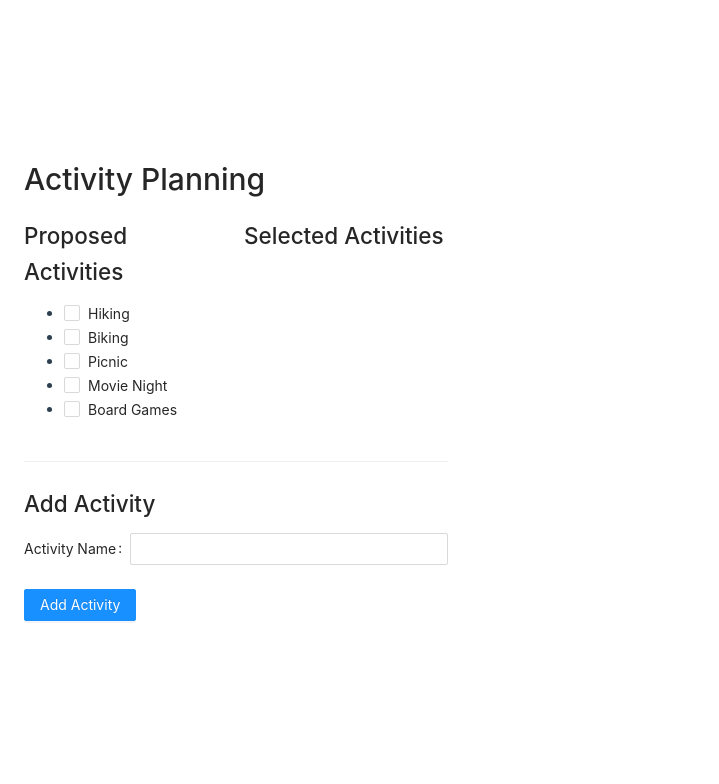
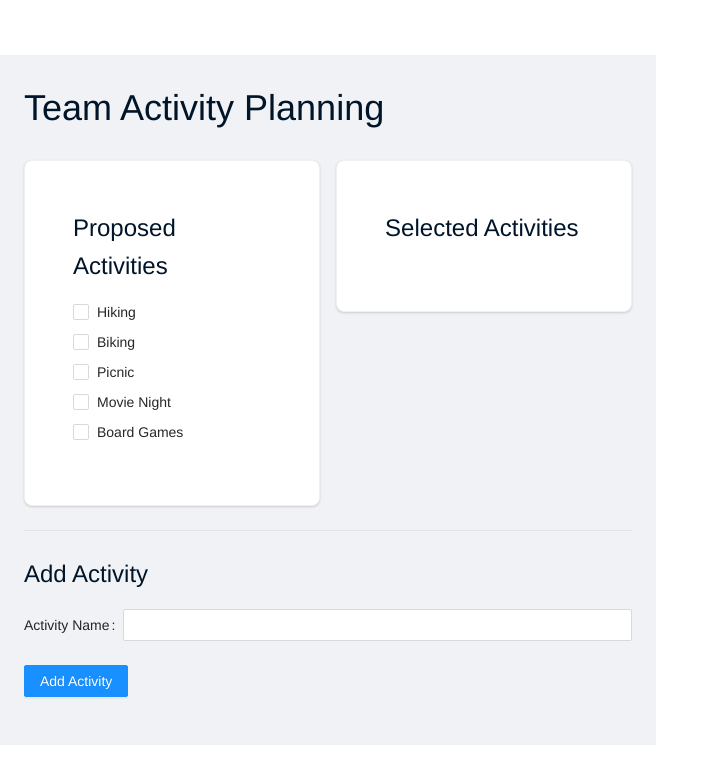
Before and after one commit to jerry729/CS180-A-Fancy-Time-Management-Tool, a Vue app in the folder CS180SL/: page /team-activity in a window 1280 px wide. Shown: the top 784 px of the page, without its empty margins (0-719 px from the left). Built offline with nearby package versions, Linux system fonts and the light colour scheme.

Commit message:
changed UI and created add team activity, select team activity, and delete team activity

```diff
--- a/CS180SL/src/views/TeamActivity.vue
+++ b/CS180SL/src/views/TeamActivity.vue
@@ -1,33 +1,38 @@
 <template>
   <div class="activity-planning">
-    <h1>Activity Planning</h1>
+    <h1>Team Activity Planning</h1>
     <a-row :gutter="[16, 16]">
       <a-col :span="12">
+        <a-card class="card">
           <h2>Proposed Activities</h2>
           <ul>
             <li v-for="activity in proposedActivities" :key="activity.id">
               <a-checkbox v-model:checked="activity.selected">{{ activity.name }}</a-checkbox>
             </li>
           </ul>
+        </a-card>
       </a-col>
       <a-col :span="12">
+        <a-card class="card">
         <h2>Selected Activities</h2>
         <ul>
           <li v-for="activity in selectedActivities" :key="activity.id">
             {{ activity.name }}
+            <a-button size="small" type="danger" @click="removeActivity(activity.id)">Remove</a-button>
           </li>
         </ul>
+      </a-card>
       </a-col>
     </a-row>
     <a-divider />
     <h2>Add Activity</h2>
-    <a-form :form="form" @finish="addActivity">
+    <a-form :model="form" @finish="addActivity">
       <a-form-item
         label="Activity Name"
         name="activityName"
         rules="[{ required: true, message: 'Please enter an activity name' }]"
       >
-        <a-input v-model:value="activityName" />
+        <a-input v-model:value="form.activityName" />
       </a-form-item>
       <a-form-item>
         <a-button type="primary" html-type="submit">Add Activity</a-button>
@@ -37,7 +42,7 @@
 </template>
 
 <script>
-import { defineComponent, reactive } from "vue";
+import { defineComponent, reactive, computed } from "vue";
 import { message } from "ant-design-vue";
 
 export default defineComponent({
@@ -47,13 +52,21 @@ export default defineComponent({
       activityName: "",
     });
 
-    const activities = [
+    const removeActivity = (id) => {
+      const activityIndex = activities.findIndex((activity) => activity.id === id);
+      if (activityIndex !== -1) {
+        activities.splice(activityIndex, 1);
+        message.success("Removed activity");
+      }
+    };
+
+    const activities = reactive([
       { id: 1, name: "Hiking", selected: false },
       { id: 2, name: "Biking", selected: false },
       { id: 3, name: "Picnic", selected: false },
       { id: 4, name: "Movie Night", selected: false },
       { id: 5, name: "Board Games", selected: false },
-    ];
+    ]);
 
     const addActivity = () => {
       if (!form.activityName) {
@@ -70,13 +83,13 @@ export default defineComponent({
       message.success(`Added ${newActivity.name}`);
     };
 
-    const proposedActivities = activities.filter((activity) => !activity.selected);
-    const selectedActivities = activities.filter((activity) => activity.selected);
+    const proposedActivities = computed(() => activities.filter((activity) => !activity.selected));
+    const selectedActivities = computed(() => activities.filter((activity) => activity.selected));
 
   return {
       form,
-      activities,
       addActivity,
+      removeActivity,
       proposedActivities,
       selectedActivities,
     };
@@ -87,5 +100,38 @@ export default defineComponent({
 <style scoped>
 .activity-planning {
   padding: 24px;
+  background-color: #f0f2f5;
+  font-family: "Helvetica Neue", Helvetica, Arial, sans-serif;
+}
+
+h1,
+h2 {
+  color: #001529;
+}
+
+h1 {
+  font-size: 36px;
+  margin-bottom: 24px;
+}
+
+h2 {
+  font-size: 24px;
+  margin-bottom: 16px;
+}
+
+.card {
+  background-color: #ffffff;
+  border-radius: 8px;
+  box-shadow: 0 1px 3px rgba(0, 0, 0, 0.1), 0 1px 2px rgba(0, 0, 0, 0.06);
+  padding: 24px;
+}
+
+ul {
+  list-style-type: none;
+  padding: 0;
+}
+
+li {
+  margin-bottom: 8px;
 }
 </style>
```
Lines whose indentation alone changed are shown as unchanged.
